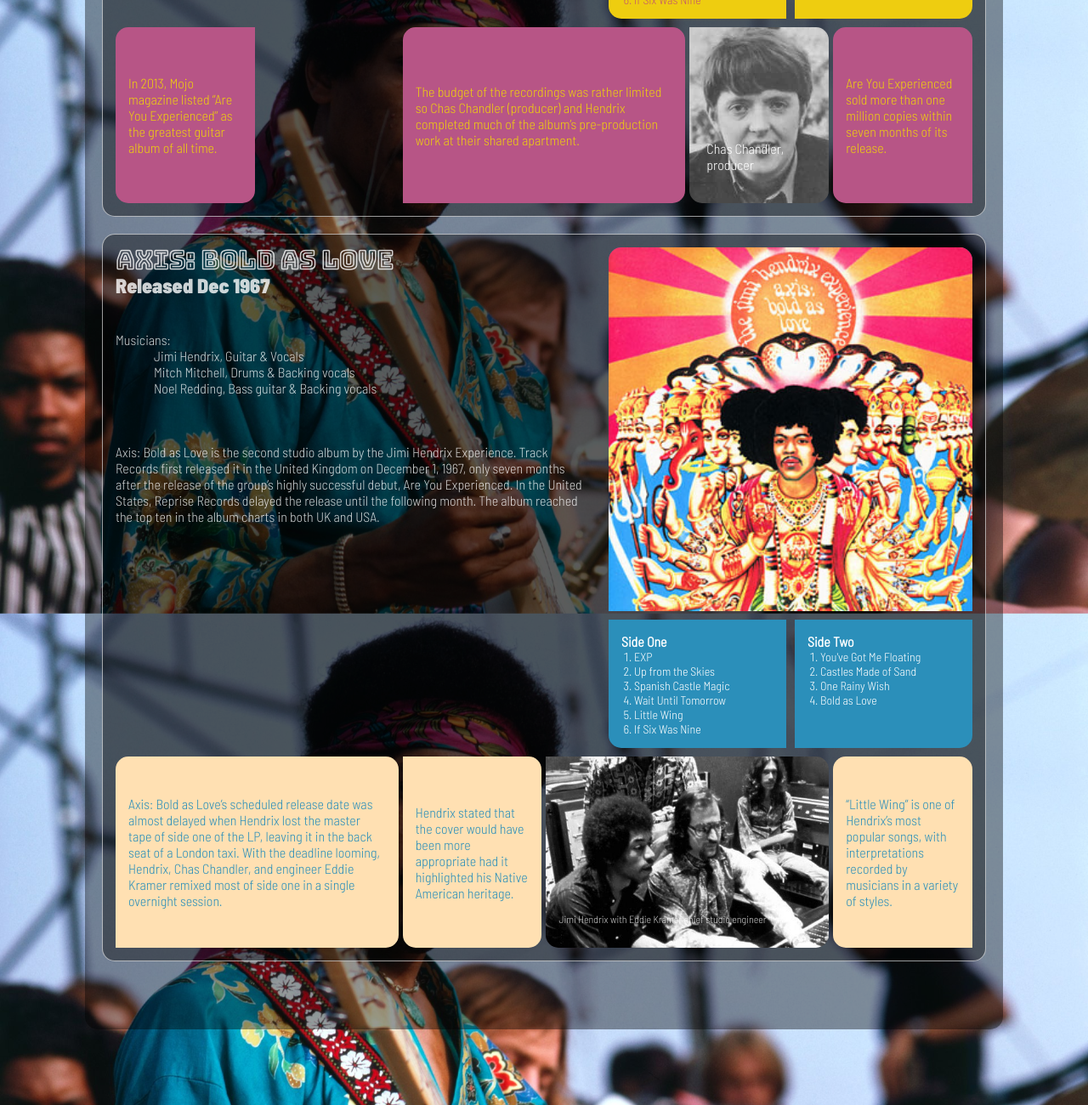
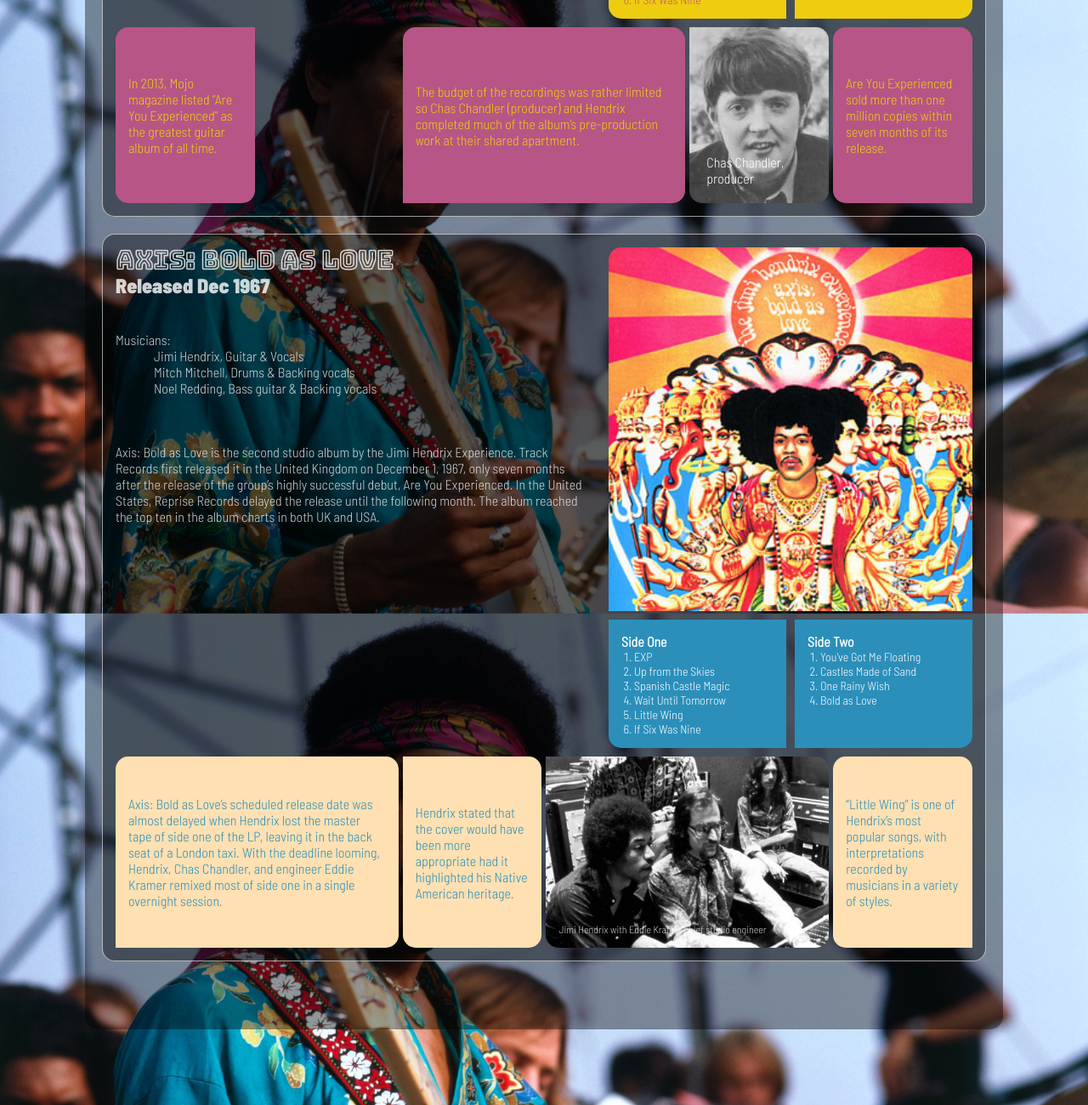
Before and after one commit to albagirlinger/sidan, a plain HTML site: page index.html in a window 1280 px wide. Shown: the part 985-2285 px from the top of the page at 85% size. Drawn offline with Linux system fonts and the light colour scheme.

Commit message:
made some small adjustments

```diff
--- a/index.css
+++ b/index.css
@@ -206,6 +206,10 @@ ol {
     align-items: flex-end;
 }
 
+.bottom-container>div:nth-child(3) p {
+    margin: 0;
+}
+
 .bottom-container>div:last-child {
     grid-column: 6;
     color: rgb(238, 205, 16);
@@ -264,6 +268,10 @@ ol {
     display: flex;
     align-items: flex-end;
     font-size: 12px;
+}
+
+.last-container>div:nth-child(3) p {
+    margin: 0;
 }
 
 .last-container>div:last-child {
```
